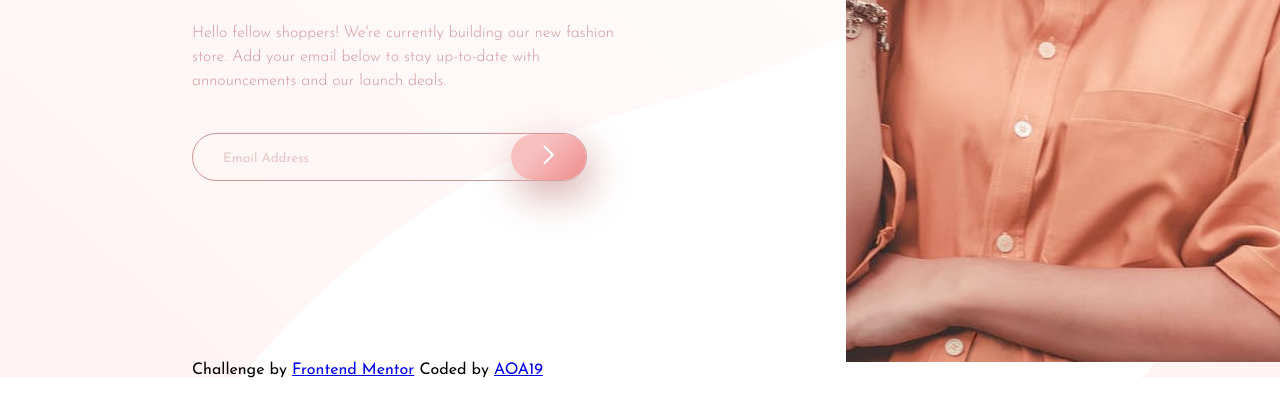
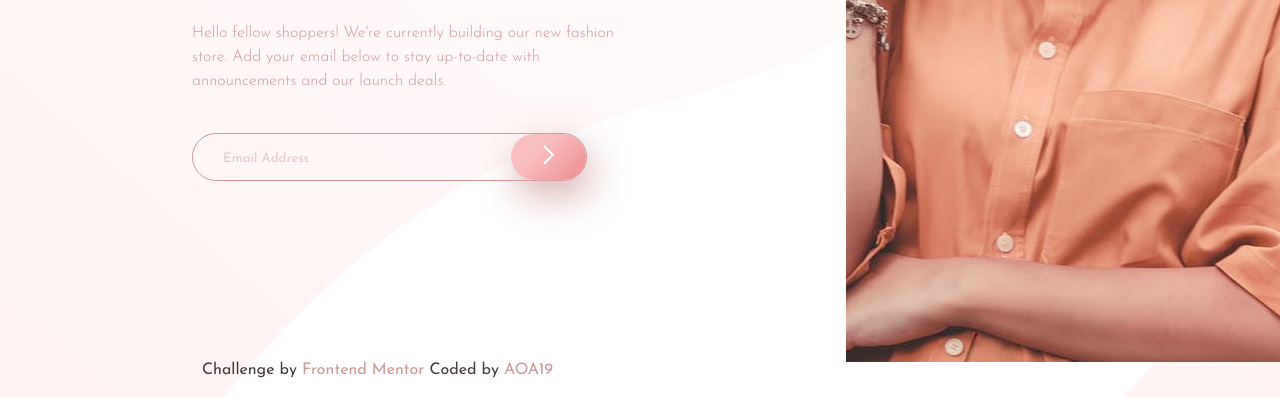
Before and after one commit to AOA19/BaseApparalComingSoon, a plain HTML site: page index.html in a window 1280 px wide. Shown: the part 438-836 px from the top of the page. Drawn offline with Linux system fonts and the light colour scheme.

Commit message:
Update styles.css

```diff
--- a/styles.css
+++ b/styles.css
@@ -1,10 +1,13 @@
-
 * {
   margin: 0;
   padding: 0;
   box-sizing: border-box;
 }
 /**************** Mobile Styles  *****************/
+html,
+body {
+  overflow-x: hidden;
+}
 
 /********* BODY STYLING *********/
 body {
@@ -121,13 +124,10 @@ input {
 /* Error Form Styling */
 .error-icon {
   display: none;
-  height: 1.25rem;
+  height: 1.7rem;
   padding-top: 14px;
   padding-right: 5px;
   width: 1.25rem;
-  /* background-image: url("images/icon-error.svg");
-  background-repeat: no-repeat;
-  background-position: right 5% center; */
 }
 
 .error-msg {
@@ -136,23 +136,26 @@ input {
   font-size: 0.875rem;
 }
 
-/* Styles below are for the footer content
+/* Styles below are for the footer content */
+
+footer {
+  padding: 0 10px 20px 10px;
+}
 
 .attribution {
   color: hsl(0, 6%, 24%);
   font-family: "Josefin Sans", sans-serif;
   text-align: center;
-
 }
 
-.frontend-link {
+.footer-link {
   color: hsl(0, 36%, 70%);
   text-decoration: none;
 }
 
-.frontend-link:hover {
+.footer-link:hover {
   color: hsl(0, 74%, 74%);
-} */
+}
 
 /**************** Desktop Styles  *****************/
 
@@ -212,4 +215,8 @@ input {
   .error-msg {
     margin-left: 2.5rem;
   }
+
+  .attribution {
+    text-align: left;
+  }
 }
```
